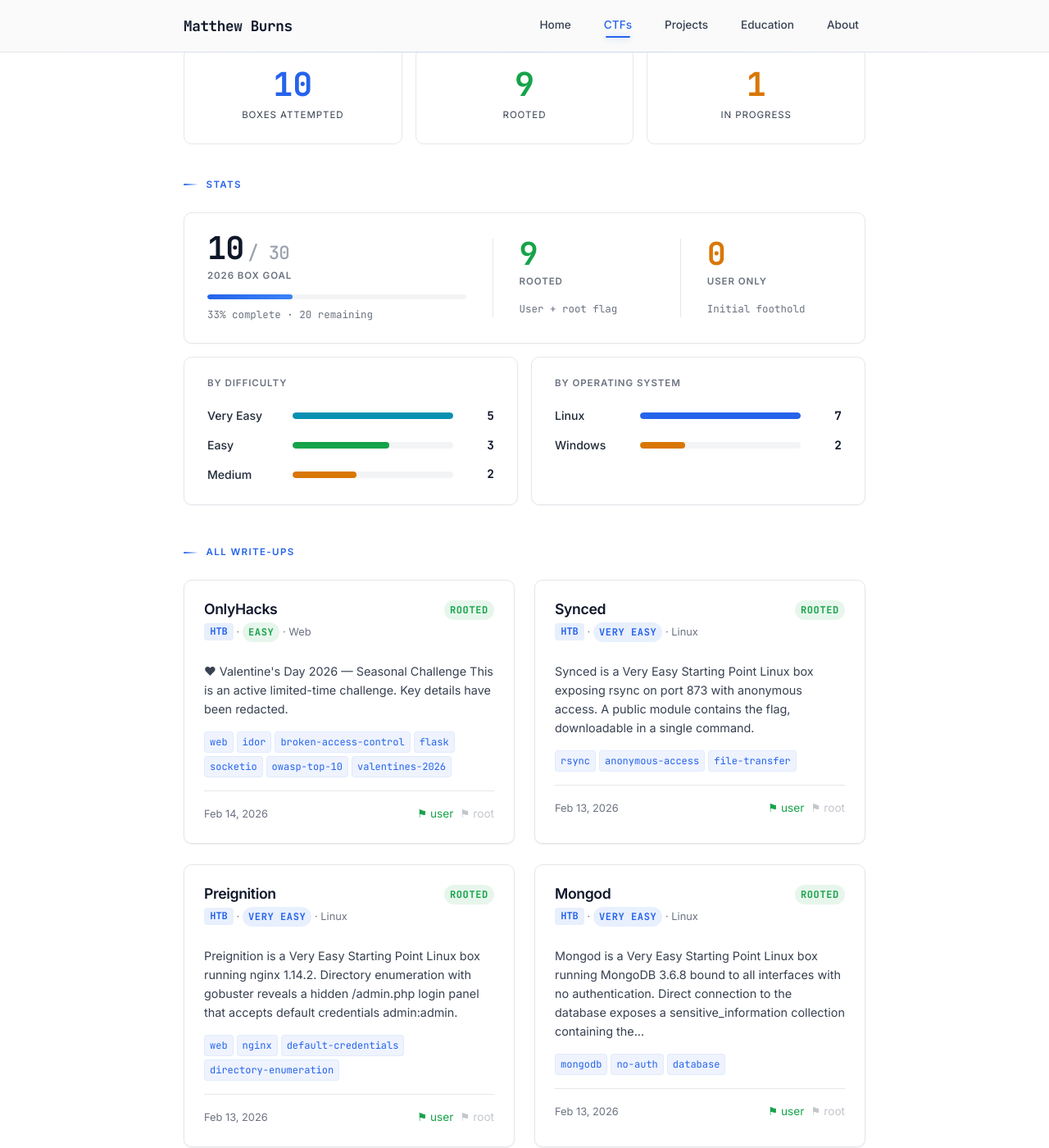
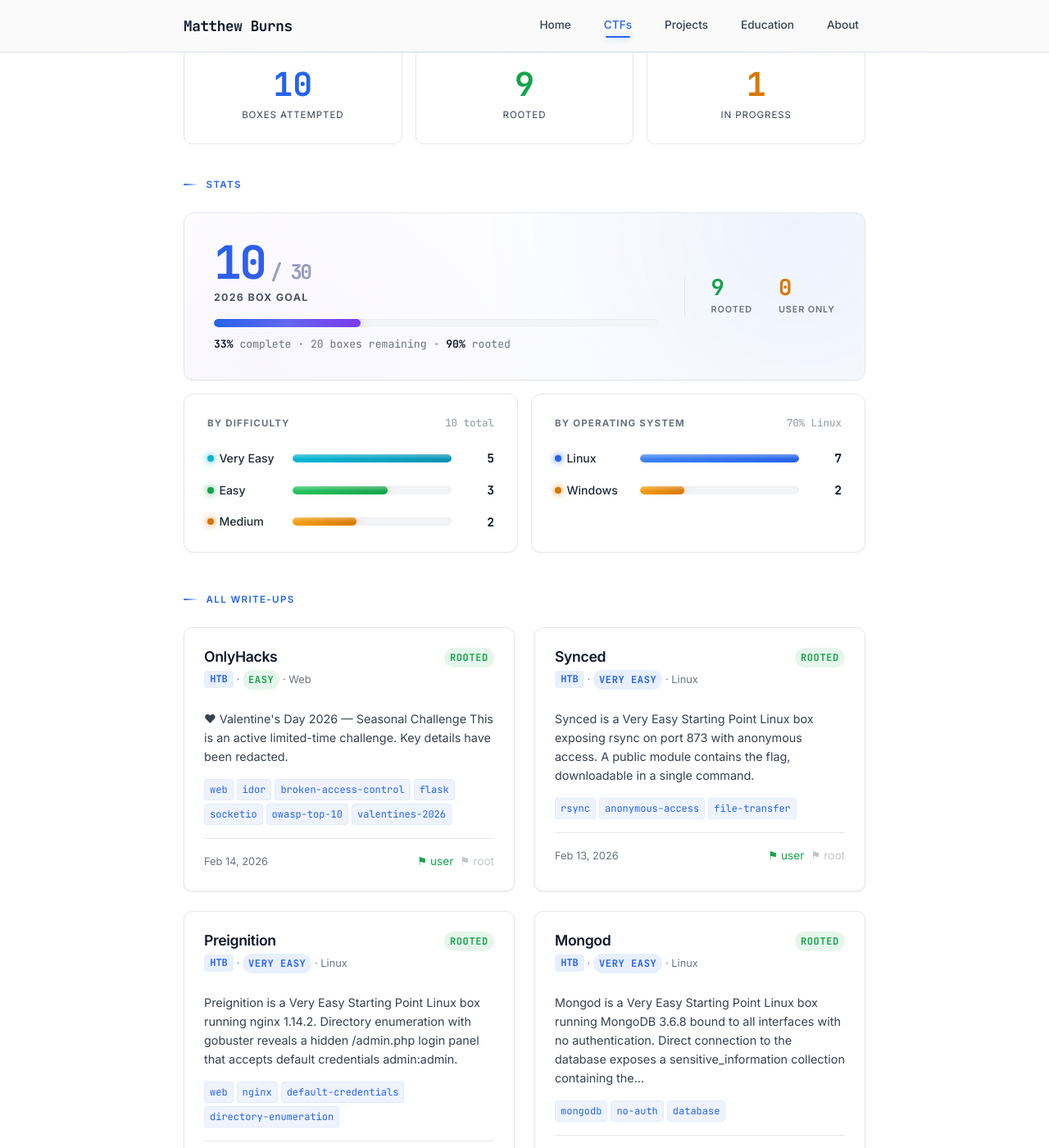
Before and after one commit to mburns00/mburns00.github.io, a Jekyll site: the page built from pages/ctfs.html, in a window 1280 px wide and 1400 px high, scrolled down 220 px. Shown: the whole window at 82% size. Built offline with Jekyll 4.4.1, drawn with Linux system fonts in a browser that asks for light colours; some web fonts are replaced.

Commit message:
stats: richer visuals — gradient bars w/ glow, gradient-text hero number, animated reveals, hover lift, dot markers

```diff
--- a/_includes/stats-dashboard.html
+++ b/_includes/stats-dashboard.html
@@ -21,7 +18,6 @@
 {% assign remaining = goal | minus: total %}
 {% if remaining < 0 %}{% assign remaining = 0 %}{% endif %}
 
-{% comment %} Max difficulty count for normalizing bar widths {% endcomment %}
 {% assign diff_max = easy %}
 {% if very_easy > diff_max %}{% assign diff_max = very_easy %}{% endif %}
 {% if medium > diff_max %}{% assign diff_max = medium %}{% endif %}
@@ -33,216 +29,344 @@
 {% if windows > os_max %}{% assign os_max = windows %}{% endif %}
 {% if os_max == 0 %}{% assign os_max = 1 %}{% endif %}
 
+{% assign rooted_pct = rooted | times: 100 | divided_by: total %}
+{% assign linux_pct = linux | times: 100 | divided_by: total %}
+
 <style>
-  .mp { margin: 1rem 0 3rem 0; }
+  /* ─── Container ─── */
+  .sp { margin: 2rem 0 3rem 0; }
 
-  .mp-row {
-    background: #ffffff;
+  /* ─── Hero progress card (full-width, prominent) ─── */
+  .sp-hero {
+    background: linear-gradient(135deg, #ffffff 0%, #fafbff 100%);
     border: 1px solid #e5e7eb;
-    border-radius: 10px;
-    padding: 1.5rem 1.75rem;
-    box-shadow: 0 1px 2px rgba(15, 23, 42, 0.04);
+    border-radius: 12px;
+    padding: 2rem 2.25rem;
+    margin-bottom: 1rem;
+    position: relative;
+    overflow: hidden;
+    box-shadow: 0 1px 3px rgba(15, 23, 42, 0.04);
+    transition: transform 250ms ease, box-shadow 250ms ease;
+  }
+  .sp-hero::before {
+    content: "";
+    position: absolute;
+    inset: 0;
+    background:
+      radial-gradient(circle at 90% 10%, rgba(37, 99, 235, 0.06), transparent 50%),
+      radial-gradient(circle at 10% 90%, rgba(124, 58, 237, 0.04), transparent 50%);
+    pointer-events: none;
+  }
+  .sp-hero:hover {
+    transform: translateY(-2px);
+    box-shadow: 0 8px 24px rgba(15, 23, 42, 0.06);
+  }
+  .sp-hero-grid {
+    display: grid;
+    grid-template-columns: 1fr auto;
+    gap: 2rem;
+    align-items: center;
+    position: relative;
+    z-index: 1;
+  }
+  .sp-hero-num {
+    font-family: 'JetBrains Mono', monospace;
+    font-size: 3.5rem;
+    font-weight: 800;
+    line-height: 1;
+    background: linear-gradient(135deg, #2563eb 0%, #7c3aed 100%);
+    -webkit-background-clip: text;
+    background-clip: text;
+    -webkit-text-fill-color: transparent;
+    letter-spacing: -0.04em;
+    margin-bottom: 0.25rem;
+  }
+  .sp-hero-num .of {
+    font-size: 1.5rem;
+    color: #9ca3af;
+    -webkit-text-fill-color: #9ca3af;
+    font-weight: 500;
+    margin-left: 0.4rem;
+  }
+  .sp-hero-key {
+    font-size: 0.78rem;
+    color: #4b5563;
+    text-transform: uppercase;
+    letter-spacing: 0.1em;
+    font-weight: 700;
     margin-bottom: 1rem;
   }
-  .mp-row.headline {
+  .sp-hero-bar {
+    height: 10px;
+    background: #f3f4f6;
+    border-radius: 99px;
+    overflow: hidden;
+    position: relative;
+    margin-bottom: 0.6rem;
+    box-shadow: inset 0 1px 2px rgba(15, 23, 42, 0.04);
+  }
+  .sp-hero-fill {
+    height: 100%;
+    border-radius: 99px;
+    background: linear-gradient(90deg, #2563eb 0%, #6366f1 50%, #7c3aed 100%);
+    box-shadow: 0 0 12px rgba(37, 99, 235, 0.35);
+    width: 0;
+    animation: spGrow 1100ms cubic-bezier(0.34, 1.56, 0.64, 1) 200ms forwards;
+  }
+  .sp-hero-sub {
+    font-size: 0.82rem;
+    color: #6b7280;
+    font-family: 'JetBrains Mono', monospace;
+  }
+  .sp-hero-sub strong { color: #0f172a; font-weight: 600; }
+
+  .sp-hero-side {
     display: grid;
-    grid-template-columns: 1.6fr 1fr 1fr;
-    gap: 2rem;
-    align-items: center;
+    grid-template-columns: auto auto;
+    gap: 1rem 2rem;
+    padding-left: 2rem;
+    border-left: 1px solid #e5e7eb;
   }
-  .mp-row.headline .mp-cell + .mp-cell {
-    border-left: 1px solid #e5e7eb;
-    padding-left: 2rem;
-  }
-  .mp-num {
+  .sp-side-stat .v {
     font-family: 'JetBrains Mono', monospace;
-    font-size: 2.4rem;
+    font-size: 1.7rem;
     font-weight: 700;
     color: #0f172a;
     line-height: 1;
-    letter-spacing: -0.02em;
-    margin-bottom: 0.3rem;
+    margin-bottom: 0.2rem;
   }
-  .mp-num .mp-of {
-    font-size: 1.4rem;
-    color: #9ca3af;
-    font-weight: 500;
-    margin-left: 0.3rem;
-  }
-  .mp-key {
-    font-size: 0.72rem;
+  .sp-side-stat.green .v { color: #16a34a; }
+  .sp-side-stat.amber .v { color: #d97706; }
+  .sp-side-stat .k {
+    font-size: 0.68rem;
     color: #6b7280;
     text-transform: uppercase;
     letter-spacing: 0.08em;
     font-weight: 600;
-    margin-bottom: 0.75rem;
-  }
-  .mp-bar {
-    height: 6px;
-    background: #f3f4f6;
-    border-radius: 99px;
-    overflow: hidden;
-    margin-bottom: 0.5rem;
-  }
-  .mp-fill {
-    height: 100%;
-    background: linear-gradient(90deg, #2563eb 0%, #3b82f6 100%);
-    border-radius: 99px;
-    transition: width 900ms cubic-bezier(0.4, 0, 0.2, 1);
-  }
-  .mp-sub {
-    font-size: 0.78rem;
-    color: #6b7280;
-    font-family: 'JetBrains Mono', monospace;
   }
 
-  .mp-split {
+  /* ─── Breakdown blocks ─── */
+  .sp-split {
     display: grid;
     grid-template-columns: 1fr 1fr;
     gap: 1rem;
   }
-  .mp-block {
+  .sp-card {
     background: #ffffff;
     border: 1px solid #e5e7eb;
-    border-radius: 10px;
+    border-radius: 12px;
     padding: 1.5rem 1.75rem;
-    box-shadow: 0 1px 2px rgba(15, 23, 42, 0.04);
+    box-shadow: 0 1px 3px rgba(15, 23, 42, 0.04);
+    transition: transform 250ms ease, box-shadow 250ms ease;
+    position: relative;
+    overflow: hidden;
   }
-  .mp-block h4 {
+  .sp-card:hover {
+    transform: translateY(-2px);
+    box-shadow: 0 8px 24px rgba(15, 23, 42, 0.06);
+  }
+  .sp-card-head {
+    display: flex;
+    justify-content: space-between;
+    align-items: baseline;
+    margin-bottom: 1.25rem;
+  }
+  .sp-card h4 {
     font-size: 0.72rem;
     color: #6b7280;
     text-transform: uppercase;
-    letter-spacing: 0.08em;
-    font-weight: 600;
-    margin: 0 0 1.25rem 0;
+    letter-spacing: 0.1em;
+    font-weight: 700;
+    margin: 0;
+  }
+  .sp-card-total {
+    font-family: 'JetBrains Mono', monospace;
+    font-size: 0.78rem;
+    color: #9ca3af;
+    font-weight: 500;
   }
 
-  .mp-bar-row {
+  /* ─── Bar row ─── */
+  .sp-row {
     display: grid;
-    grid-template-columns: 90px 1fr 36px;
+    grid-template-columns: 90px 1fr 38px;
     gap: 0.85rem;
     align-items: center;
-    margin-bottom: 0.7rem;
+    margin-bottom: 0.85rem;
     font-size: 0.88rem;
   }
-  .mp-bar-row:last-child { margin-bottom: 0; }
-  .mp-bar-label {
+  .sp-row:last-child { margin-bottom: 0; }
+  .sp-row .lbl {
+    display: flex;
+    align-items: center;
+    gap: 0.4rem;
     color: #1f2937;
     font-weight: 500;
   }
-  .mp-bar-track {
+  .sp-row .lbl .dot {
+    width: 8px;
     height: 8px;
+    border-radius: 50%;
+    box-shadow: 0 0 8px currentColor;
+  }
+  .sp-track {
+    height: 10px;
     background: #f3f4f6;
     border-radius: 99px;
     overflow: hidden;
+    position: relative;
+    box-shadow: inset 0 1px 2px rgba(15, 23, 42, 0.04);
   }
-  .mp-bar-segment {
+  .sp-seg {
     height: 100%;
     border-radius: 99px;
-    transition: width 900ms cubic-bezier(0.4, 0, 0.2, 1);
+    width: 0;
+    animation: spGrow 1000ms cubic-bezier(0.34, 1.56, 0.64, 1) forwards;
+    position: relative;
   }
-  .mp-bar-count {
+  .sp-seg::after {
+    content: "";
+    position: absolute;
+    inset: 0;
+    border-radius: 99px;
+    background: linear-gradient(180deg, rgba(255, 255, 255, 0.35), transparent 60%);
+  }
+  .sp-count {
     font-family: 'JetBrains Mono', monospace;
     color: #0f172a;
-    font-weight: 600;
+    font-weight: 700;
     text-align: right;
-    font-size: 0.9rem;
+    font-size: 0.92rem;
+  }
+
+  /* ─── Gradient palettes per category ─── */
+  .seg-cyan   { background: linear-gradient(90deg, #06b6d4, #0891b2); box-shadow: 0 0 10px rgba(8, 145, 178, 0.35); }
+  .seg-green  { background: linear-gradient(90deg, #22c55e, #16a34a); box-shadow: 0 0 10px rgba(22, 163, 74, 0.35); }
+  .seg-amber  { background: linear-gradient(90deg, #f59e0b, #d97706); box-shadow: 0 0 10px rgba(217, 119, 6, 0.35); }
+  .seg-red    { background: linear-gradient(90deg, #ef4444, #dc2626); box-shadow: 0 0 10px rgba(220, 38, 38, 0.35); }
+  .seg-purple { background: linear-gradient(90deg, #a78bfa, #7c3aed); box-shadow: 0 0 10px rgba(124, 58, 237, 0.35); }
+  .seg-blue   { background: linear-gradient(90deg, #3b82f6, #2563eb); box-shadow: 0 0 10px rgba(37, 99, 235, 0.35); }
+
+  .dot-cyan   { color: #06b6d4; background: #06b6d4; }
+  .dot-green  { color: #16a34a; background: #16a34a; }
+  .dot-amber  { color: #d97706; background: #d97706; }
+  .dot-red    { color: #dc2626; background: #dc2626; }
+  .dot-purple { color: #7c3aed; background: #7c3aed; }
+  .dot-blue   { color: #2563eb; background: #2563eb; }
+
+  /* ─── Stagger entrance ─── */
+  .sp-row:nth-child(2) .sp-seg { animation-delay: 100ms; }
+  .sp-row:nth-child(3) .sp-seg { animation-delay: 180ms; }
+  .sp-row:nth-child(4) .sp-seg { animation-delay: 260ms; }
+  .sp-row:nth-child(5) .sp-seg { animation-delay: 340ms; }
+  .sp-row:nth-child(6) .sp-seg { animation-delay: 420ms; }
+
+  @keyframes spGrow {
+    from { width: 0; }
+    to   { width: var(--w, 100%); }
   }
 
   @media (max-width: 768px) {
-    .mp-row.headline {
-      grid-template-columns: 1fr;
-      gap: 1.25rem;
+    .sp-hero-grid { grid-template-columns: 1fr; }
+    .sp-hero-side {
+      grid-template-columns: 1fr 1fr;
+      padding-left: 0;
+      padding-top: 1.25rem;
+      border-left: none;
+      border-top: 1px solid #e5e7eb;
     }
-    .mp-row.headline .mp-cell + .mp-cell {
-      border-left: none;
-      padding-left: 0;
-      border-top: 1px solid #e5e7eb;
-      padding-top: 1.25rem;
-    }
-    .mp-split { grid-template-columns: 1fr; }
+    .sp-split { grid-template-columns: 1fr; }
+    .sp-hero-num { font-size: 2.75rem; }
   }
 </style>
 
-<section class="mp reveal">
+<section class="sp reveal">
   <p class="section-label">Stats</p>
 
-  <!-- Headline metrics row -->
-  <div class="mp-row headline">
-    <div class="mp-cell">
-      <div class="mp-num">{{ total }}<span class="mp-of">/ {{ goal }}</span></div>
-      <div class="mp-key">2026 Box Goal</div>
-      <div class="mp-bar"><div class="mp-fill" style="width: {{ progress }}%"></div></div>
-      <div class="mp-sub">{{ progress }}% complete &middot; {{ remaining }} remaining</div>
-    </div>
-    <div class="mp-cell">
-      <div class="mp-num" style="color: #16a34a;">{{ rooted }}</div>
-      <div class="mp-key">Rooted</div>
-      <div class="mp-sub">User + root flag</div>
-    </div>
-    <div class="mp-cell">
-      <div class="mp-num" style="color: #d97706;">{{ user_only }}</div>
-      <div class="mp-key">User Only</div>
-      <div class="mp-sub">Initial foothold</div>
+  <!-- Hero progress card -->
+  <div class="sp-hero">
+    <div class="sp-hero-grid">
+      <div>
+        <div class="sp-hero-num">{{ total }}<span class="of">/ {{ goal }}</span></div>
+        <div class="sp-hero-key">2026 Box Goal</div>
+        <div class="sp-hero-bar"><div class="sp-hero-fill" style="--w: {{ progress }}%"></div></div>
+        <div class="sp-hero-sub"><strong>{{ progress }}%</strong> complete &middot; {{ remaining }} boxes remaining &middot; <strong>{{ rooted_pct }}%</strong> rooted</div>
+      </div>
+      <div class="sp-hero-side">
+        <div class="sp-side-stat green">
+          <div class="v">{{ rooted }}</div>
+          <div class="k">Rooted</div>
+        </div>
+        <div class="sp-side-stat amber">
+          <div class="v">{{ user_only }}</div>
+          <div class="k">User Only</div>
+        </div>
+      </div>
     </div>
   </div>
 
-  <!-- Split breakdowns -->
-  <div class="mp-split">
+  <!-- Breakdown grid -->
+  <div class="sp-split">
 
-    <div class="mp-block">
-      <h4>By difficulty</h4>
+    <div class="sp-card">
+      <div class="sp-card-head">
+        <h4>By difficulty</h4>
+        <span class="sp-card-total">{{ total }} total</span>
+      </div>
       {% if very_easy > 0 %}
-      <div class="mp-bar-row">
-        <span class="mp-bar-label">Very Easy</span>
-        <div class="mp-bar-track"><div class="mp-bar-segment" style="width: {{ very_easy | times: 100 | divided_by: diff_max }}%; background: #0891b2"></div></div>
-        <span class="mp-bar-count">{{ very_easy }}</span>
+      <div class="sp-row">
+        <span class="lbl"><span class="dot dot-cyan"></span>Very Easy</span>
+        <div class="sp-track"><div class="sp-seg seg-cyan" style="--w: {{ very_easy | times: 100 | divided_by: diff_max }}%"></div></div>
+        <span class="sp-count">{{ very_easy }}</span>
       </div>
       {% endif %}
       {% if easy > 0 %}
-      <div class="mp-bar-row">
-        <span class="mp-bar-label">Easy</span>
-        <div class="mp-bar-track"><div class="mp-bar-segment" style="width: {{ easy | times: 100 | divided_by: diff_max }}%; background: #16a34a"></div></div>
-        <span class="mp-bar-count">{{ easy }}</span>
+      <div class="sp-row">
+        <span class="lbl"><span class="dot dot-green"></span>Easy</span>
+        <div class="sp-track"><div class="sp-seg seg-green" style="--w: {{ easy | times: 100 | divided_by: diff_max }}%"></div></div>
+        <span class="sp-count">{{ easy }}</span>
       </div>
       {% endif %}
       {% if medium > 0 %}
-      <div class="mp-bar-row">
-        <span class="mp-bar-label">Medium</span>
-        <div class="mp-bar-track"><div class="mp-bar-segment" style="width: {{ medium | times: 100 | divided_by: diff_max }}%; background: #d97706"></div></div>
-        <span class="mp-bar-count">{{ medium }}</span>
+      <div class="sp-row">
+        <span class="lbl"><span class="dot dot-amber"></span>Medium</span>
+        <div class="sp-track"><div class="sp-seg seg-amber" style="--w: {{ medium | times: 100 | divided_by: diff_max }}%"></div></div>
+        <span class="sp-count">{{ medium }}</span>
       </div>
       {% endif %}
       {% if hard > 0 %}
-      <div class="mp-bar-row">
-        <span class="mp-bar-label">Hard</span>
-        <div class="mp-bar-track"><div class="mp-bar-segment" style="width: {{ hard | times: 100 | divided_by: diff_max }}%; background: #dc2626"></div></div>
-        <span class="mp-bar-count">{{ hard }}</span>
+      <div class="sp-row">
+        <span class="lbl"><span class="dot dot-red"></span>Hard</span>
+        <div class="sp-track"><div class="sp-seg seg-red" style="--w: {{ hard | times: 100 | divided_by: diff_max }}%"></div></div>
+        <span class="sp-count">{{ hard }}</span>
       </div>
       {% endif %}
       {% if insane > 0 %}
-      <div class="mp-bar-row">
-        <span class="mp-bar-label">Insane</span>
-        <div class="mp-bar-track"><div class="mp-bar-segment" style="width: {{ insane | times: 100 | divided_by: diff_max }}%; background: #7c3aed"></div></div>
-        <span class="mp-bar-count">{{ insane }}</span>
+      <div class="sp-row">
+        <span class="lbl"><span class="dot dot-purple"></span>Insane</span>
+        <div class="sp-track"><div class="sp-seg seg-purple" style="--w: {{ insane | times: 100 | divided_by: diff_max }}%"></div></div>
+        <span class="sp-count">{{ insane }}</span>
       </div>
       {% endif %}
     </div>
 
-    <div class="mp-block">
-      <h4>By operating system</h4>
+    <div class="sp-card">
+      <div class="sp-card-head">
+        <h4>By operating system</h4>
+        <span class="sp-card-total">{{ linux_pct }}% Linux</span>
+      </div>
       {% if linux > 0 %}
-      <div class="mp-bar-row">
-        <span class="mp-bar-label">Linux</span>
-        <div class="mp-bar-track"><div class="mp-bar-segment" style="width: {{ linux | times: 100 | divided_by: os_max }}%; background: #2563eb"></div></div>
-        <span class="mp-bar-count">{{ linux }}</span>
+      <div class="sp-row">
+        <span class="lbl"><span class="dot dot-blue"></span>Linux</span>
+        <div class="sp-track"><div class="sp-seg seg-blue" style="--w: {{ linux | times: 100 | divided_by: os_max }}%"></div></div>
+        <span class="sp-count">{{ linux }}</span>
       </div>
       {% endif %}
       {% if windows > 0 %}
-      <div class="mp-bar-row">
-        <span class="mp-bar-label">Windows</span>
-        <div class="mp-bar-track"><div class="mp-bar-segment" style="width: {{ windows | times: 100 | divided_by: os_max }}%; background: #d97706"></div></div>
-        <span class="mp-bar-count">{{ windows }}</span>
+      <div class="sp-row">
+        <span class="lbl"><span class="dot dot-amber"></span>Windows</span>
+        <div class="sp-track"><div class="sp-seg seg-amber" style="--w: {{ windows | times: 100 | divided_by: os_max }}%"></div></div>
+        <span class="sp-count">{{ windows }}</span>
       </div>
       {% endif %}
     </div>
```
Also changed, not shown: other parts of _includes/stats-dashboard.html (+1 -4 lines).
